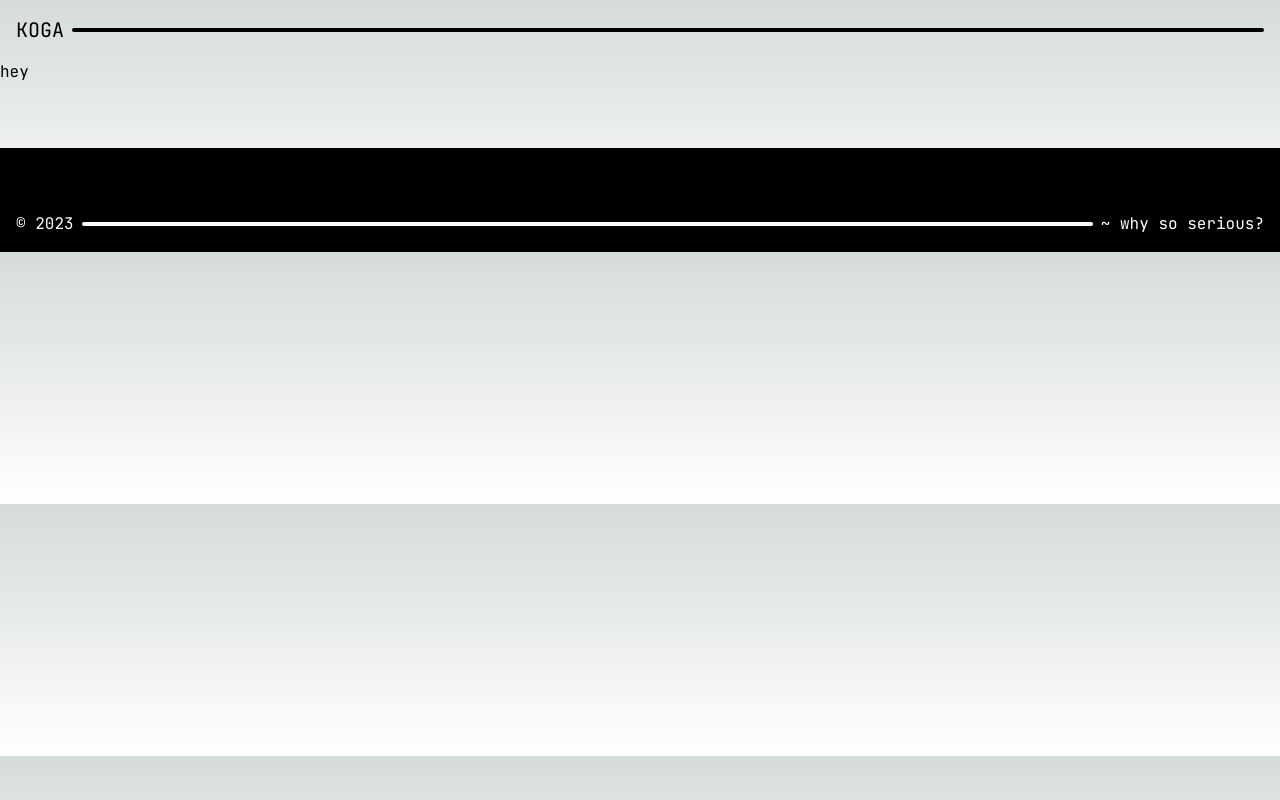
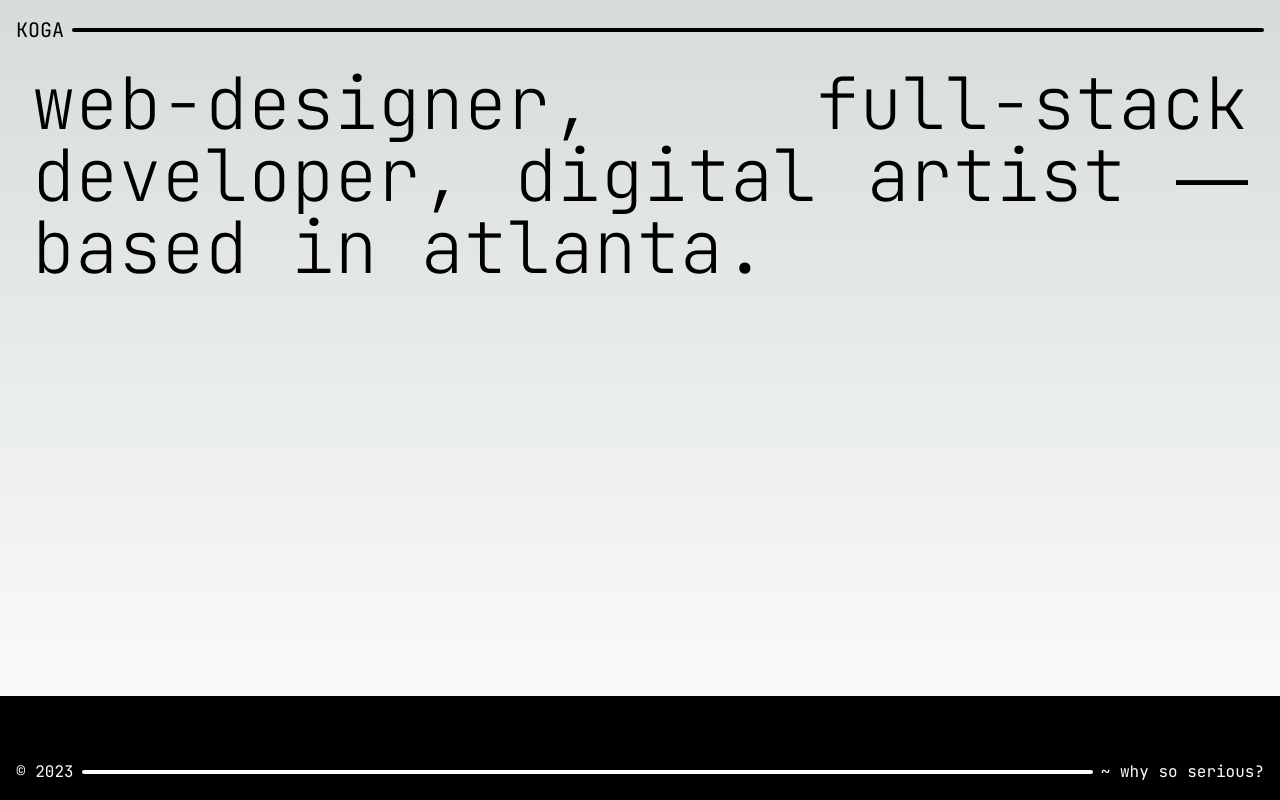
Before and after one commit to andre-koga/portfolio-website, a Next.js app: page /whois in a window 1280 px wide. Built offline with nearby package versions, Linux system fonts and the light colour scheme.

Commit message:
fixed footer weird positioning

```diff
--- a/app/layout.tsx
+++ b/app/layout.tsx
@@ -18,7 +18,7 @@
 }) {
   return (
     <html lang="en">
-      <body className={jet.className}>
+      <body className={jet.className + " flex min-h-screen flex-col"}>
         <Header />
         {children}
         <Footer />
--- a/app/page.tsx
+++ b/app/page.tsx
@@ -1,4 +1,3 @@
-import Header from "@/components/Header";
 import NavProject from "@/components/NavProject";
 import Link from "next/link";
 
--- a/app/whois/page.tsx
+++ b/app/whois/page.tsx
@@ -1,3 +1,14 @@
 export default function Whois() {
-  return <main>hey</main>;
+  return (
+    <main>
+      <div className="mx-8 my-2">
+        <h1 className="text-justify text-5xl font-extralight lg:text-7xl">
+          web-designer, full-stack developer, digital artist ― based in atlanta.
+        </h1>
+      </div>
+      <div className="m-2">
+        <p></p>
+      </div>
+    </main>
+  );
 }
--- a/components/Footer.tsx
+++ b/components/Footer.tsx
@@ -2,7 +2,7 @@
 
 export default function Footer() {
   return (
-    <footer className="mt-8 flex items-center bg-black p-2 pt-8 text-primary md:mt-16 md:p-4 md:pt-16">
+    <footer className="mt-auto flex items-center bg-black p-2 pt-8 text-primary md:p-4 md:pt-16">
       <p>© 2023</p>
       <div className="mx-2 h-1 flex-grow rounded-full bg-primary" />
       <p>~ why so serious?</p>
```
